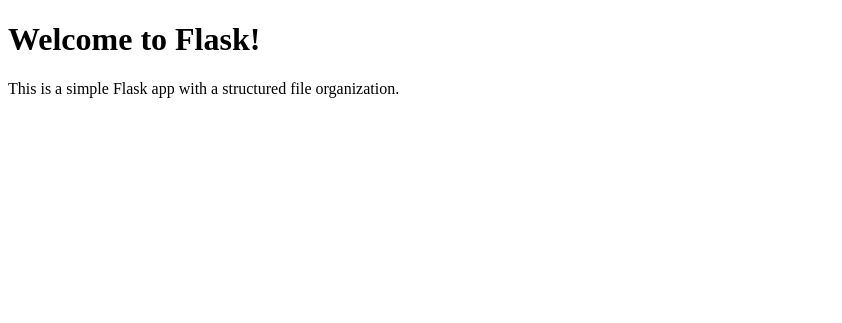
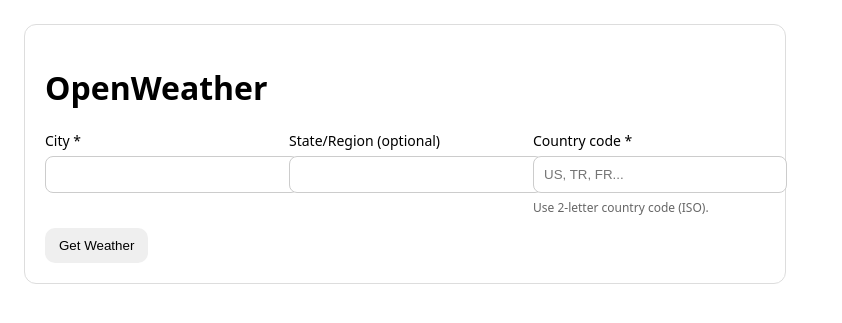
Before and after one commit to kuruefebeste/openweather-app, a Flask app: page / in a window 1280 px wide. Shown: the top 323 px of the page, without its empty margins (0-842 px from the left). Run offline with Flask 2, Linux system fonts and the light colour scheme.

Commit message:
created the barebone html

```diff
--- a/website/static/style.css
+++ b/website/static/style.css
@@ -0,0 +1,65 @@
+body {
+  font-family: system-ui, -apple-system, Segoe UI, Roboto, Arial, sans-serif;
+  margin: 24px;
+}
+
+.card {
+  max-width: 720px;
+  padding: 20px;
+  border: 1px solid #ddd;
+  border-radius: 12px;
+}
+
+.row {
+  display: flex;
+  gap: 12px;
+  margin-bottom: 12px;
+  flex-wrap: wrap;
+}
+
+.field {
+  flex: 1;
+  min-width: 180px;
+}
+
+label {
+  display: block;
+  font-size: 14px;
+  margin-bottom: 6px;
+}
+
+input {
+  width: 100%;
+  padding: 10px;
+  border: 1px solid #ccc;
+  border-radius: 8px;
+}
+
+button {
+  padding: 10px 14px;
+  border: 0;
+  border-radius: 10px;
+  cursor: pointer;
+}
+
+.error {
+  color: #b00020;
+  margin-top: 10px;
+}
+
+.hidden {
+  display: none;
+}
+
+.result {
+  margin-top: 16px;
+  padding: 12px;
+  background: #f7f7f7;
+  border-radius: 10px;
+}
+
+.small {
+  font-size: 12px;
+  color: #666;
+  margin-top: 6px;
+}
--- a/website/templates/dashboard.html
+++ b/website/templates/dashboard.html
@@ -1,11 +1,128 @@
 <!DOCTYPE html>
 <html lang="en">
 <head>
-    <link rel="stylesheet" href="{{ url_for('static', filename='style.css') }}">
-    <title>Flask App</title>
+  <meta charset="UTF-8" />
+  <meta name="viewport" content="width=device-width, initial-scale=1.0" />
+  <title>OpenWeatherApp</title>
+  <link rel="stylesheet" href="{{ url_for('static', filename='style.css') }}">
 </head>
+
 <body>
-    <h1>Welcome to Flask!</h1>
-    <p>This is a simple Flask app with a structured file organization.</p>
+  <div class="card">
+    <h1>OpenWeather</h1>
+
+    <form id="weatherForm" method="POST" novalidate>
+      <div class="row">
+        <div class="field">
+          <label for="city">City *</label>
+          <input id="city" name="city" type="text" />
+        </div>
+
+        <div class="field">
+          <label for="state">State/Region (optional)</label>
+          <input id="state" name="state" type="text" />
+        </div>
+
+        <div class="field">
+          <label for="country">Country code *</label>
+          <input id="country" name="country" type="text" maxlength="2" placeholder="US, TR, FR..." />
+          <div class="small">Use 2-letter country code (ISO).</div>
+        </div>
+      </div>
+
+      <button type="submit">Get Weather</button>
+
+      <div id="clientError" class="error hidden"></div>
+
+      {% if error_message %}
+        <div class="error">{{ error_message }}</div>
+      {% endif %}
+    </form>
+
+    {% if weather_data %}
+      <div class="result">
+        <h2>{{ weather_data.name }}</h2>
+
+        <img
+          alt="Weather icon"
+          src="https://openweathermap.org/img/wn/{{ weather_data.weather[0].icon }}@2x.png"
+        />
+
+        <div><strong>Conditions:</strong> {{ weather_data.weather[0].description }}</div>
+
+        <div><strong>Temperature (°C):</strong> {{ weather_data.main.temp | round(1) }}</div>
+
+        <div><strong>Feels Like (°C):</strong> {{ weather_data.main.feels_like | round(1) }}</div>
+
+        <div><strong>Humidity (%):</strong> {{ weather_data.main.humidity }}</div>
+
+        <div><strong>Pressure (hPa):</strong> {{ weather_data.main.pressure }}</div>
+
+        <div>
+          <strong>Wind (km/h):</strong>
+          {{ (weather_data.wind.speed * 3.6) | round(1) }}
+        </div>
+
+        <div><strong>Visibility (m):</strong> {{ weather_data.visibility }}</div>
+      </div>
+    {% endif %}
+  </div>
+
+  <script>
+    (function () {
+      const form = document.getElementById("weatherForm");
+      const cityInput = document.getElementById("city");
+      const countryInput = document.getElementById("country");
+      const clientError = document.getElementById("clientError");
+
+      function showError(msg) {
+        clientError.textContent = msg;
+        clientError.classList.remove("hidden");
+      }
+
+      function clearError() {
+        clientError.textContent = "";
+        clientError.classList.add("hidden");
+      }
+
+      function isValidCountryCode(value) {
+        return /^[A-Za-z]{2}$/.test(value);
+      }
+
+      form.addEventListener("submit", function (e) {
+        clearError();
+
+        const city = cityInput.value.trim();
+        const country = countryInput.value.trim();
+
+        if (!city) {
+          e.preventDefault();
+          showError("City is required.");
+          cityInput.focus();
+          return;
+        }
+
+        if (!country) {
+          e.preventDefault();
+          showError("Country code is required.");
+          countryInput.focus();
+          return;
+        }
+
+        if (!isValidCountryCode(country)) {
+          e.preventDefault();
+          showError("Country must be a 2-letter code (e.g., US, TR).");
+          countryInput.focus();
+          return;
+        }
+
+        countryInput.value = country.toUpperCase();
+      });
+
+      [cityInput, countryInput].forEach((el) => {
+        el.addEventListener("input", clearError);
+      });
+    })();
+  </script>
 </body>
 </html>
```
